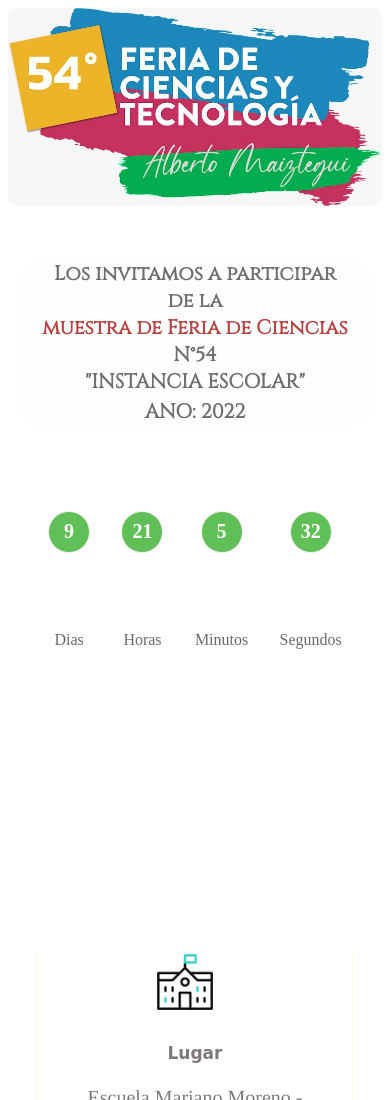
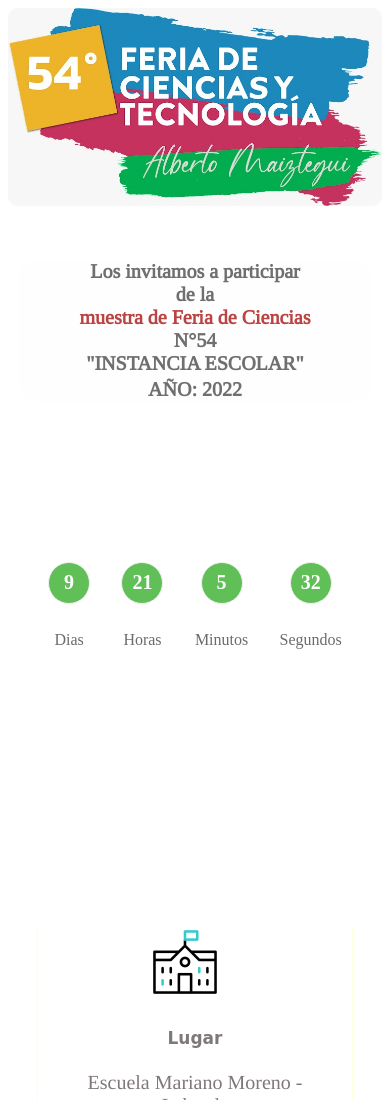
Before and after one commit to Invdigitales/Feria-deCienciasyTecnologia, a plain HTML site: page index.html in a window 390 px wide. Shown: the top 1100 px of the page. Drawn offline with Linux system fonts and the light colour scheme; some packages are replaced by stand-ins of ours; a script that the page names is missing; a web font is replaced by a local one.

Commit message:
commit 4

```diff
--- a/estilos.css
+++ b/estilos.css
@@ -17,7 +17,7 @@
     color: rgb(111, 111, 111);
     font-size: 20px;
     border-radius: 1px;
-    font-family: 'Cinzel', serif;
+     font-family: 'Tinos', serif;
     background-color: #fffdfd9d;
     border-radius: 20px;
   }
@@ -125,8 +125,9 @@
       display: grid;
       place-items: center;
       padding: 10px;
-      margin-top: -70%;
+      margin-top: -40%;
     }
+
   }
 
 
@@ -164,8 +165,8 @@
 
 
   .container__1 .card img {
-    width: 80px;
-    height: 80px;
+    width: 90px;
+    height: 90px;
   }
 
   .container__1 .card h4 {
@@ -219,8 +220,8 @@
     }
 
     .container__1 .card img {
-      width: 70px;
-      height: 70px;
+      width: 80px;
+      height: 80px;
     }
 
     .titulo_footer{
```
